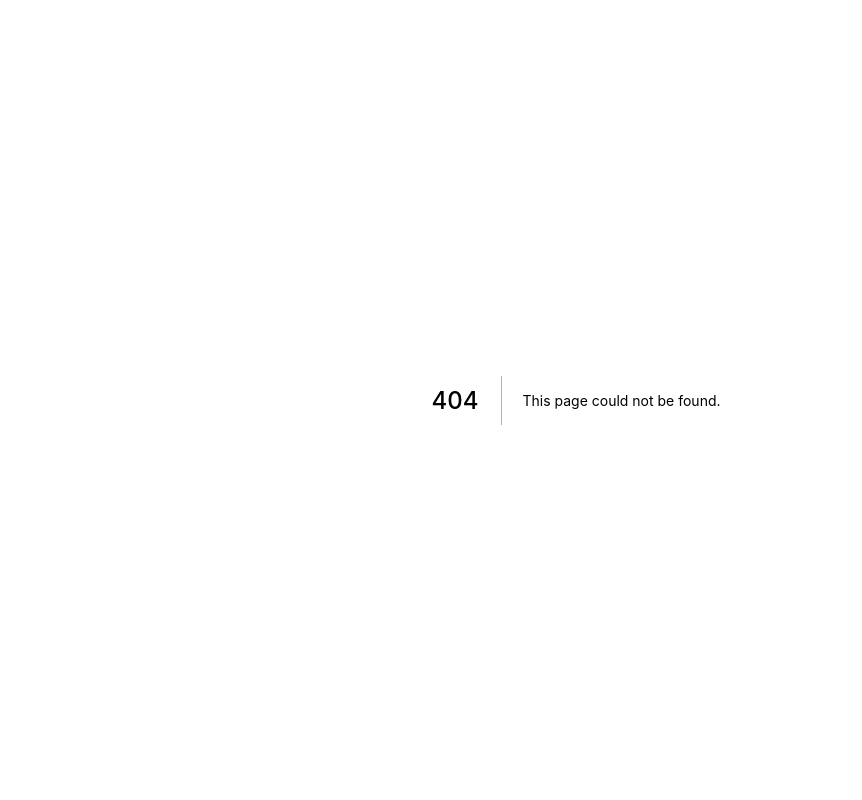
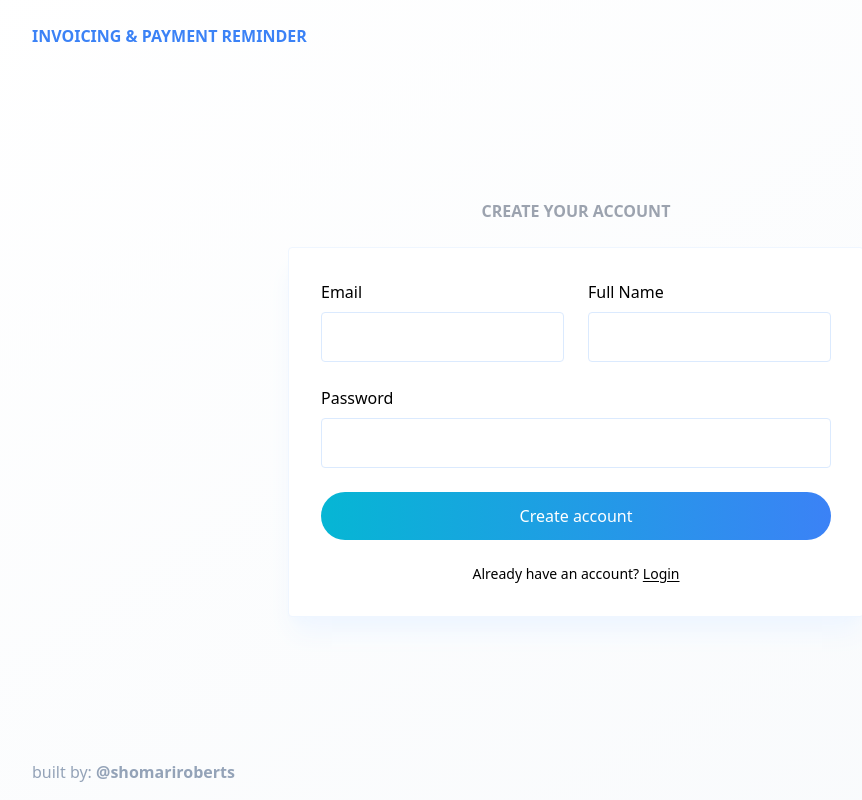
Before and after one commit to slroberts/next-invoicing-payment-reminder, a Next.js app: page /register in a window 1280 px wide. Before the commit this address had no page. Shown: the whole page, without its empty margins (64-926 px from the left). Built offline with nearby package versions, Linux system fonts and the light colour scheme.

Commit message:
built pages

```diff
--- a/pages/index.tsx
+++ b/pages/index.tsx
@@ -1,72 +1,37 @@
-import type { NextPage } from 'next'
-import Head from 'next/head'
-import Image from 'next/image'
-import styles from '../styles/Home.module.css'
+import type { NextPage } from 'next';
+import Image from 'next/image';
+import Link from 'next/link';
+import Button from '../components/Button';
+import Layout from '../components/Layout';
 
 const Home: NextPage = () => {
   return (
-    <div className={styles.container}>
-      <Head>
-        <title>Create Next App</title>
-        <meta name="description" content="Generated by create next app" />
-        <link rel="icon" href="/favicon.ico" />
-      </Head>
+    <Layout>
+      <section className='flex flex-col lg:flex-row'>
+        <article className='flex-1'>
+          <h1 className='text-4xl md:text-6xl'>
+            Invoicing &amp; Payment Reminder App
+          </h1>
+          <p className='mt-6 text-2xl text-slate-500 font-light tracking-wide'>
+            Generate, send, and receive invoices, as well as send automated
+            follow-up reminders about overdue payments.
+          </p>
+          <Link href='/login' passHref>
+            <Button buttonText='Get Started' customStyle='mt-8' type='button' />
+          </Link>
+        </article>
+        <figure>
+          <Image
+            src='/images/undraw_Receipt_re_fre3.svg'
+            alt='Invoicing illustration - man in a black shirt with gray pants and black shoes looking at a large invoice.'
+            width={520}
+            height={380}
+            priority
+          />
+        </figure>
+      </section>
+    </Layout>
+  );
+};
 
-      <main className={styles.main}>
-        <h1 className={styles.title}>
-          Welcome to <a href="https://nextjs.org">Next.js!</a>
-        </h1>
-
-        <p className={styles.description}>
-          Get started by editing{' '}
-          <code className={styles.code}>pages/index.tsx</code>
-        </p>
-
-        <div className={styles.grid}>
-          <a href="https://nextjs.org/docs" className={styles.card}>
-            <h2>Documentation &rarr;</h2>
-            <p>Find in-depth information about Next.js features and API.</p>
-          </a>
-
-          <a href="https://nextjs.org/learn" className={styles.card}>
-            <h2>Learn &rarr;</h2>
-            <p>Learn about Next.js in an interactive course with quizzes!</p>
-          </a>
-
-          <a
-            href="https://github.com/vercel/next.js/tree/canary/examples"
-            className={styles.card}
-          >
-            <h2>Examples &rarr;</h2>
-            <p>Discover and deploy boilerplate example Next.js projects.</p>
-          </a>
-
-          <a
-            href="https://vercel.com/new?utm_source=create-next-app&utm_medium=default-template&utm_campaign=create-next-app"
-            className={styles.card}
-          >
-            <h2>Deploy &rarr;</h2>
-            <p>
-              Instantly deploy your Next.js site to a public URL with Vercel.
-            </p>
-          </a>
-        </div>
-      </main>
-
-      <footer className={styles.footer}>
-        <a
-          href="https://vercel.com?utm_source=create-next-app&utm_medium=default-template&utm_campaign=create-next-app"
-          target="_blank"
-          rel="noopener noreferrer"
-        >
-          Powered by{' '}
-          <span className={styles.logo}>
-            <Image src="/vercel.svg" alt="Vercel Logo" width={72} height={16} />
-          </span>
-        </a>
-      </footer>
-    </div>
-  )
-}
-
-export default Home
+export default Home;
--- /dev/null
+++ b/pages/login.tsx
@@ -0,0 +1,53 @@
+import type { NextPage } from 'next';
+import Link from 'next/link';
+import Button from '../components/Button';
+import Layout from '../components/Layout';
+
+const Login: NextPage = () => {
+  return (
+    <Layout>
+      <section>
+        <h1 className='font-semibold uppercase text-gray-400 antialiased mb-6 text-center'>
+          Login
+        </h1>
+        <form className='max-w-xl sm:max-w-sm mx-auto h-96 flex flex-col gap-6 p-8 bg-white shadow-xl shadow-blue-50 rounded border border-blue-50'>
+          <div>
+            <label className='font-medium' htmlFor='email'>
+              Email
+            </label>
+            <input
+              className='mt-2 border w-full p-3 border-blue-100 rounded'
+              id='email'
+              type='email'
+              name='email'
+            />
+          </div>
+          <div>
+            <label className='font-medium' htmlFor='password'>
+              Password
+            </label>
+            <input
+              className='mt-2 border w-full p-3 border-blue-100 rounded'
+              id='password'
+              type='password'
+              name='password'
+            />
+          </div>
+          <div>
+            <Button buttonText='Login' customStyle='w-full' type='submit' />
+          </div>
+          <article className='text-center text-sm'>
+            <span>Don&lsquo;t have an account? </span>
+            <Link href='/register'>
+              <a className='underline underline-offset-2 font-medium'>
+                Create account
+              </a>
+            </Link>
+          </article>
+        </form>
+      </section>
+    </Layout>
+  );
+};
+
+export default Login;
--- /dev/null
+++ b/pages/register.tsx
@@ -0,0 +1,66 @@
+import type { NextPage } from 'next';
+import Link from 'next/link';
+import Button from '../components/Button';
+import Layout from '../components/Layout';
+
+const CreateAccount: NextPage = () => {
+  return (
+    <Layout>
+      <section>
+        <h1 className='font-semibold uppercase text-gray-400 antialiased mb-6 text-center'>
+          Create your account
+        </h1>
+        <form className='max-w-xl sm:max-w-xl mx-auto h-auto flex flex-wrap gap-6 p-8 bg-white shadow-xl shadow-blue-50 rounded border border-blue-50'>
+          <div className='w-full sm:flex-1'>
+            <label className='font-medium' htmlFor='email'>
+              Email
+            </label>
+            <input
+              className='mt-2 border w-full p-3 border-blue-100 rounded'
+              id='email'
+              type='email'
+              name='email'
+            />
+          </div>
+          <div className='w-full sm:flex-1'>
+            <label className='font-medium' htmlFor='email'>
+              Full Name
+            </label>
+            <input
+              className='mt-2 border w-full p-3 border-blue-100 rounded'
+              id='email'
+              type='email'
+              name='email'
+            />
+          </div>
+          <div className='w-full'>
+            <label className='font-medium' htmlFor='password'>
+              Password
+            </label>
+            <input
+              className='mt-2 border w-full p-3 border-blue-100 rounded'
+              id='password'
+              type='password'
+              name='password'
+            />
+          </div>
+          <div className='w-full'>
+            <Button
+              buttonText='Create account'
+              customStyle='w-full'
+              type='submit'
+            />
+          </div>
+          <article className='w-full text-center text-sm'>
+            <span>Already have an account? </span>
+            <Link href='/login'>
+              <a className='underline underline-offset-2 font-medium'>Login</a>
+            </Link>
+          </article>
+        </form>
+      </section>
+    </Layout>
+  );
+};
+
+export default CreateAccount;
```
